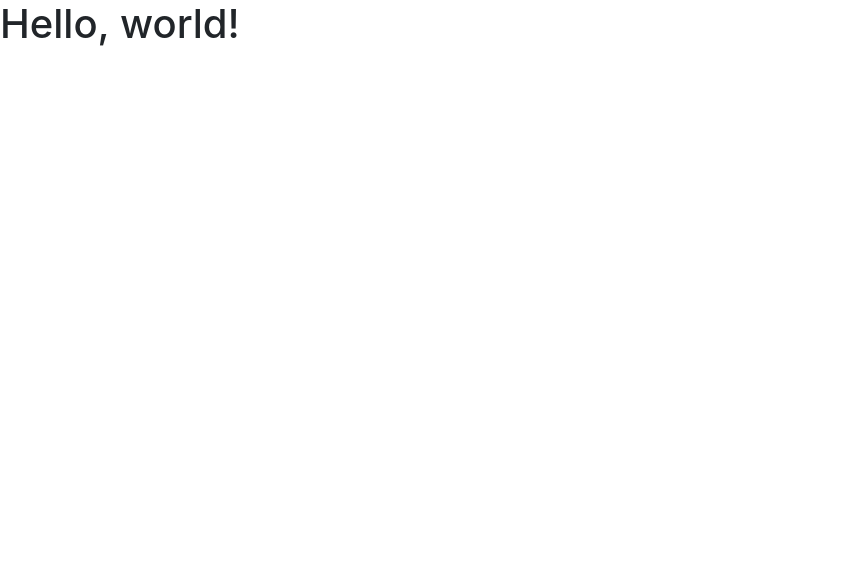
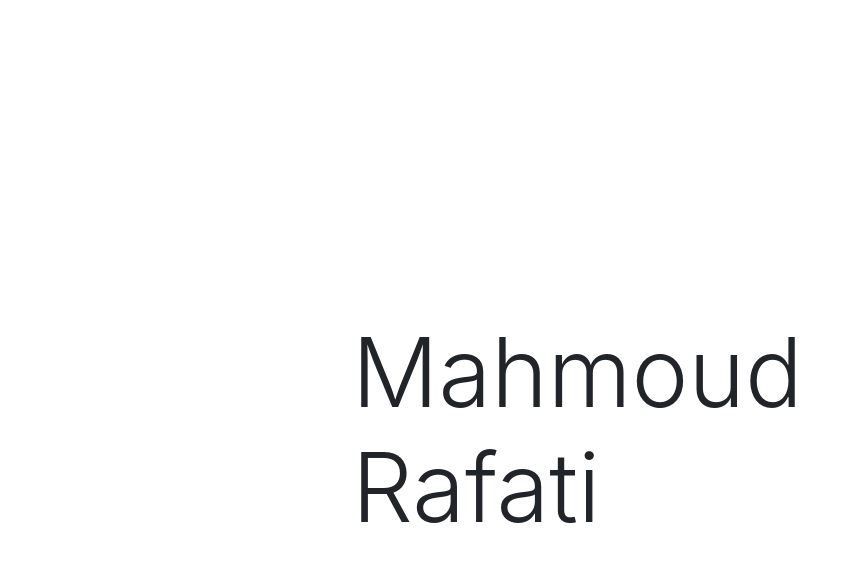
Before and after one commit to mahmoudrafati/mahmoudrafati.github.io, a plain HTML site: page index.html in a window 1280 px wide. Shown: the whole page, without its empty margins (0-855 px from the left). Drawn offline with nearby package versions, Linux system fonts and the light colour scheme.

Commit message:
first home

```diff
--- a/index.html
+++ b/index.html
@@ -8,10 +8,15 @@
     <!-- Bootstrap CSS -->
     <link rel="stylesheet" href="https://stackpath.bootstrapcdn.com/bootstrap/4.3.1/css/bootstrap.min.css" integrity="sha384-ggOyR0iXCbMQv3Xipma34MD+dH/1fQ784/j6cY/iJTQUOhcWr7x9JvoRxT2MZw1T" crossorigin="anonymous">
 
-    <title>Hello, world!</title>
+    <!-- style.css -->
+    <link rel="stylesheet" href="/style/style.css">
+    <title>Mahmoud Rafati</title>
   </head>
   <body>
-    <h1>Hello, world!</h1>
+    <div class="s1">
+      <h1 class="display-1">Mahmoud Rafati</h1>
+    </div>
+
 
     <!-- Optional JavaScript -->
     <!-- jQuery first, then Popper.js, then Bootstrap JS -->
--- a/style/style.css
+++ b/style/style.css
@@ -12,5 +12,6 @@ html {
 .s1 .display-1 {
     margin-left: 50%;
     margin-top: 30%;
-    transform: translate(-50%, -30%);
+    transform: translate(-45%, -30%);
+    position: absolute;
 }
```
